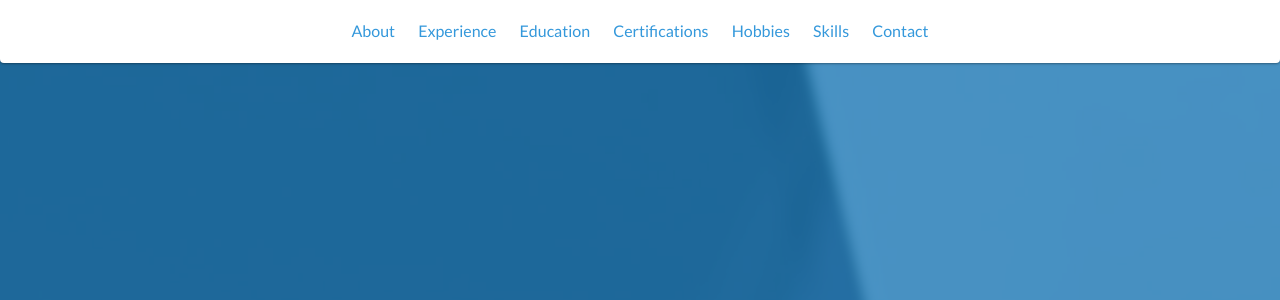
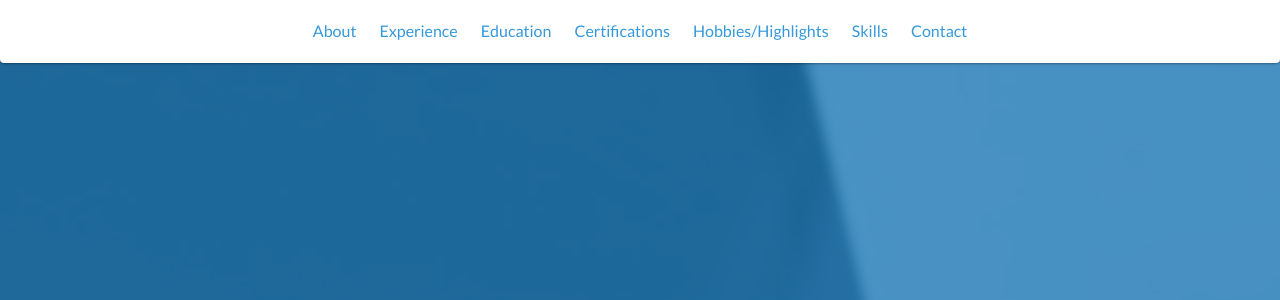
Before and after one commit to formichunter/formichunter.github.io, a website: page index.html in a window 1280 px wide. Shown: the top 300 px of the page. Drawn offline with nearby package versions, Linux system fonts and the light colour scheme.

Commit message:
changed hobbies header to hobbies/highlights

```diff
--- a/index.html
+++ b/index.html
@@ -38,7 +38,7 @@
                 <a class="zoom_tab" href="#projects">Certifications</a>
             </li>
             <li>
-                    <a class="zoom_tab" href="#hobbies">Hobbies</a>
+                    <a class="zoom_tab" href="#hobbies">Hobbies/Highlights</a>
             </li>
             <li>
                 <a class="zoom_tab" href="#skills">Skills</a>
```
